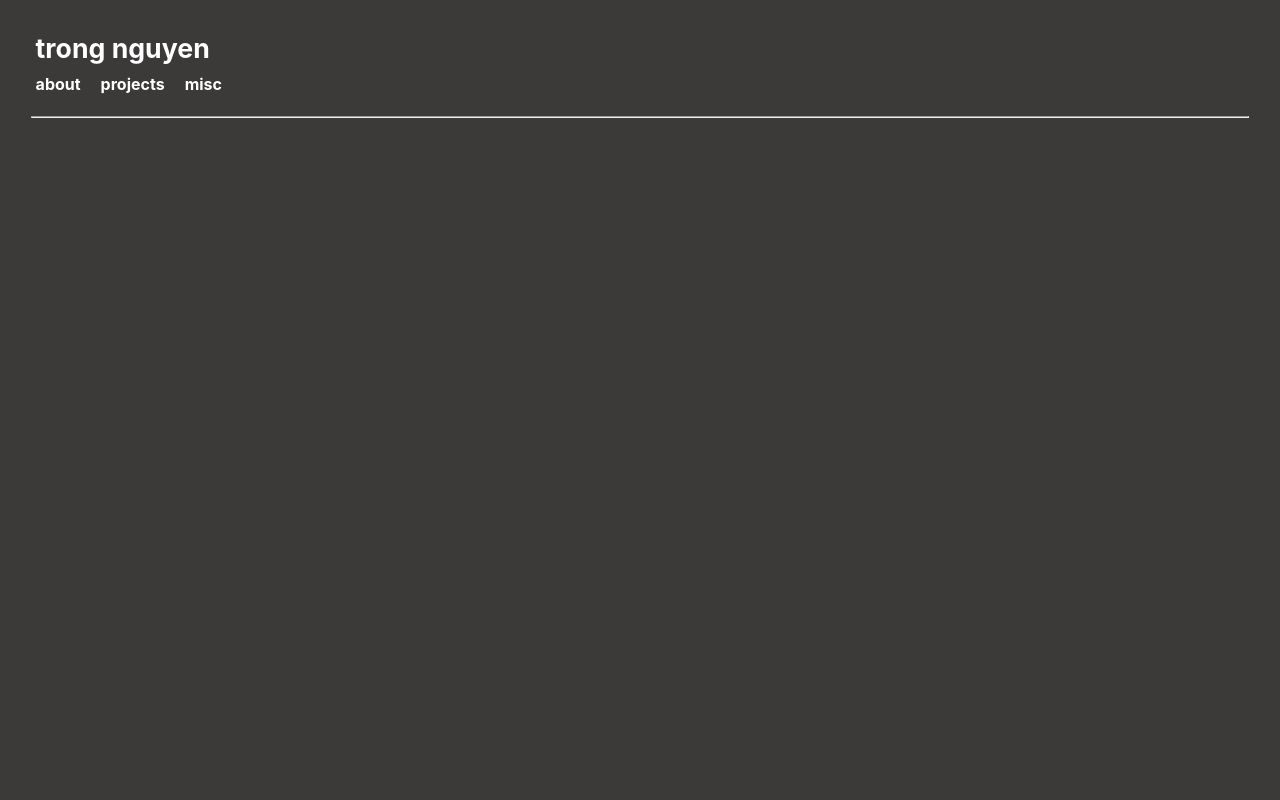
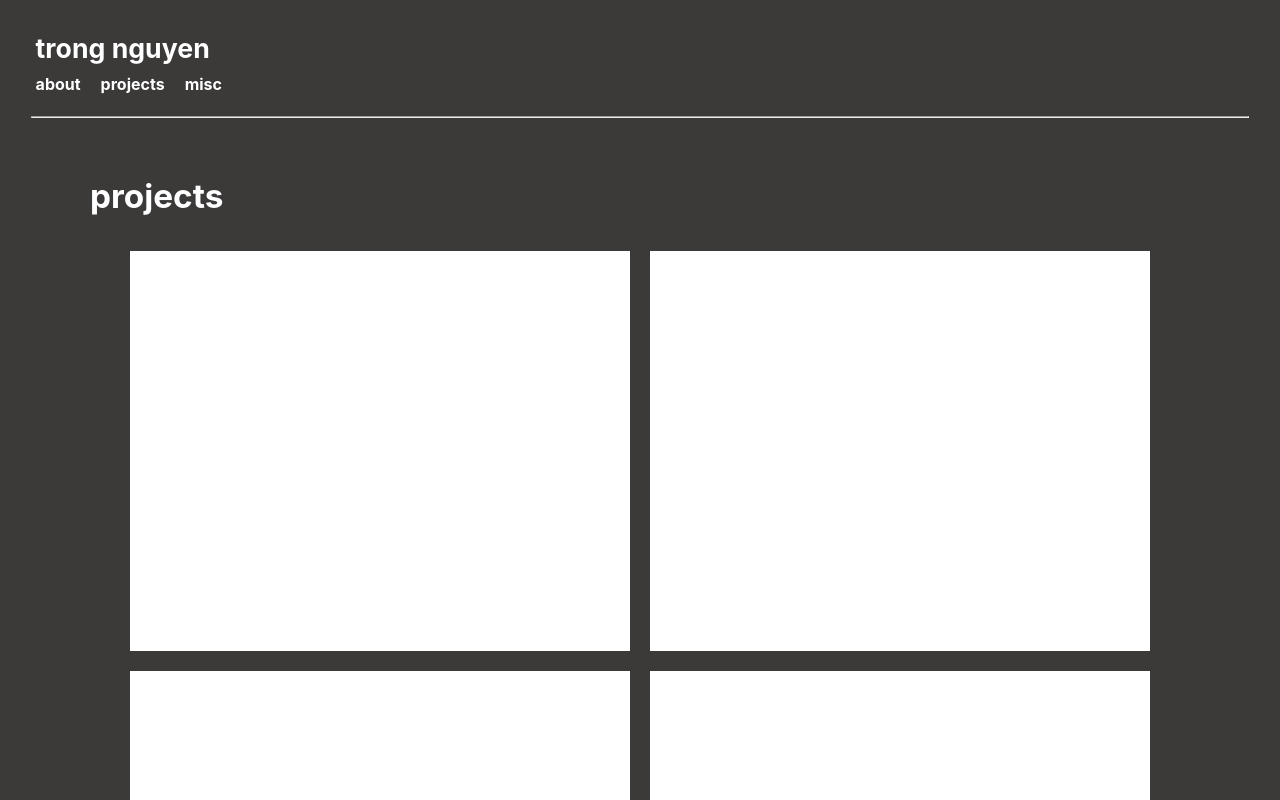
Before and after one commit to trongtngu/website, a React (Create React App) app: page /about in a window 1280 px wide. Both pictures are taken after a click on the link "projects". Shown: the top 800 px of the page. Built offline with nearby package versions, Linux system fonts and the light colour scheme.

Commit message:
projects layout complete

```diff
--- a/src/App.css
+++ b/src/App.css
@@ -29,7 +29,7 @@
   width: 500px;
 }
 
-.about-title-box {
+.subtitle-box, .subtitle-projects-box {
   width: 600px;
   font-size: 25pt;
   font-weight: bold;
@@ -37,6 +37,10 @@
   padding-left: 50px;
   padding-top: 50px;
   padding-bottom: 25px;
+}
+
+.subtitle-projects-box {
+  width: 90vw;
 }
 
 .title {
@@ -51,3 +55,36 @@
 hr {
   width: 95vw;
 }
+
+.projects-wrapper {
+
+  position: absolute;
+  left: 0;
+  right: 0;
+  margin-left: auto;
+  margin-right: auto;
+
+  max-width: 1200px;
+  display: flex;
+  flex-flow: row wrap;
+
+  align-items: center;
+  justify-content: center;
+}
+
+.projects-box {
+  background: white;
+
+  position: relative;
+
+  width: 500px;
+  height: 400px;
+
+  margin: 10px;
+
+  line-height: 100px;
+  color: white;
+  font-weight: bold;
+  font-size: auto;
+  text-align: center;
+}
--- a/src/pages/About.jsx
+++ b/src/pages/About.jsx
@@ -1,7 +1,7 @@
 function About () {
   return (<>
 
-    <div className="about-title-box">
+    <div className="subtitle-box">
         Hi! I'm Trong, an aspiring Software Developer from Sydney
     </div>
     <div className="about-me-box">
--- a/src/pages/Projects.jsx
+++ b/src/pages/Projects.jsx
@@ -1,5 +1,15 @@
 function Projects () {
   return (<>
+    <div className="projects-wrapper">
+      <div className="subtitle-projects-box">
+        projects
+      </div>
+      <div className="projects-box">HELLO</div>
+      <div className="projects-box">HELLO</div>
+      <div className="projects-box">HELLO</div>
+      <div className="projects-box">HELLO</div>
+      <div className="projects-box">HELLO</div>
+    </div>
   </>)
 }
 
```
